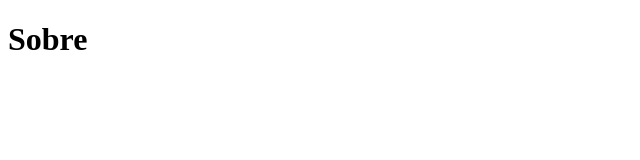
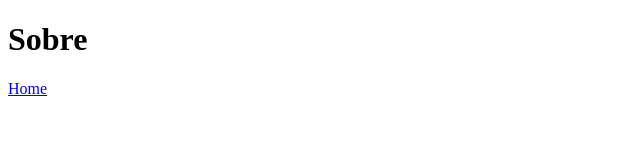
Before and after one commit to tcretton/PalpiteBox, a Next.js app: page /sobre in a window 1280 px wide. Shown: the top 160 px of the page, without its empty margins (0-640 px from the left). Built offline with nearby package versions, Linux system fonts and the light colour scheme.

Commit message:
Update sobre.js

```diff
--- a/pages/sobre.js
+++ b/pages/sobre.js
@@ -1,7 +1,19 @@
 import React from "react";
+import Link from "next/link";
 
 const Sobre = () => {
-  return <h1>Sobre</h1>
+  return (
+  <div>
+    <h1>Sobre</h1>
+    <div>
+      <Link href='/'>
+        <a>Home</a>
+      </Link>
+    </div>
+
+  </div>
+
+  )
 }
 
 export default Sobre
```
